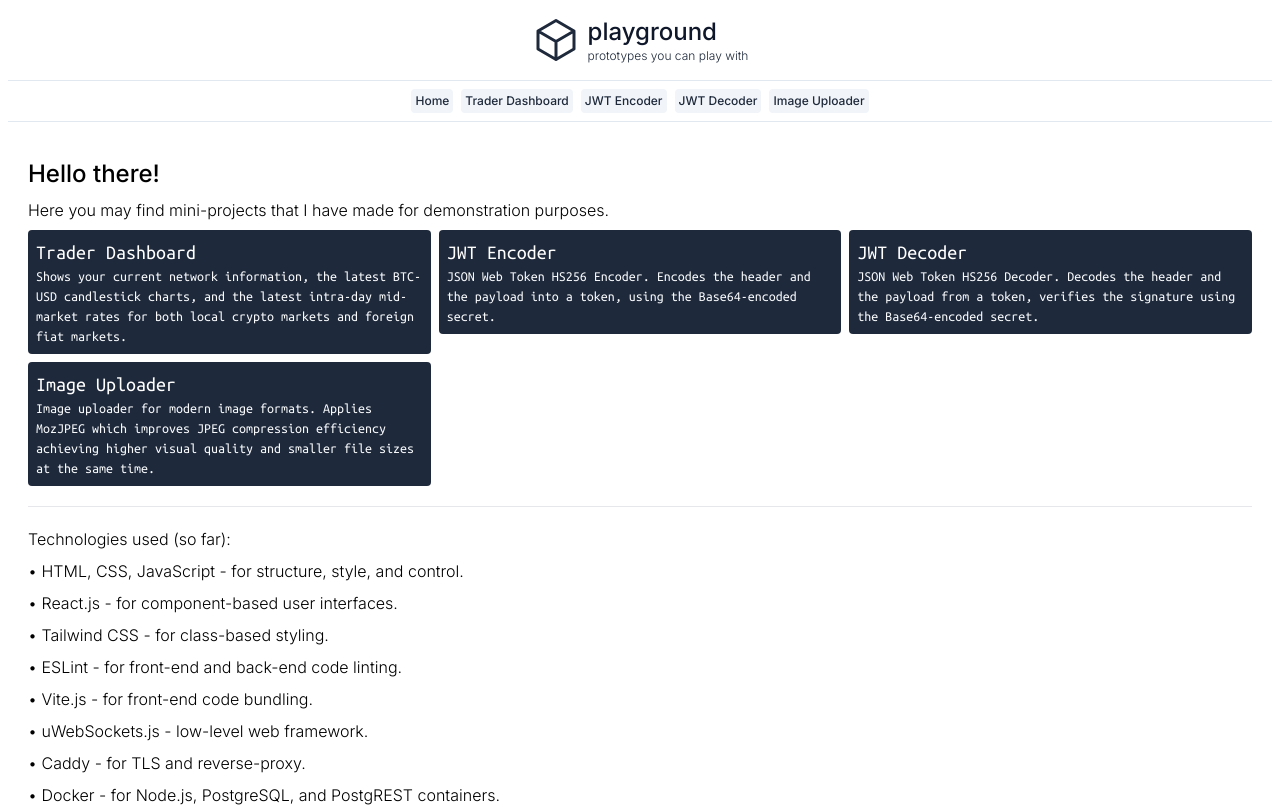
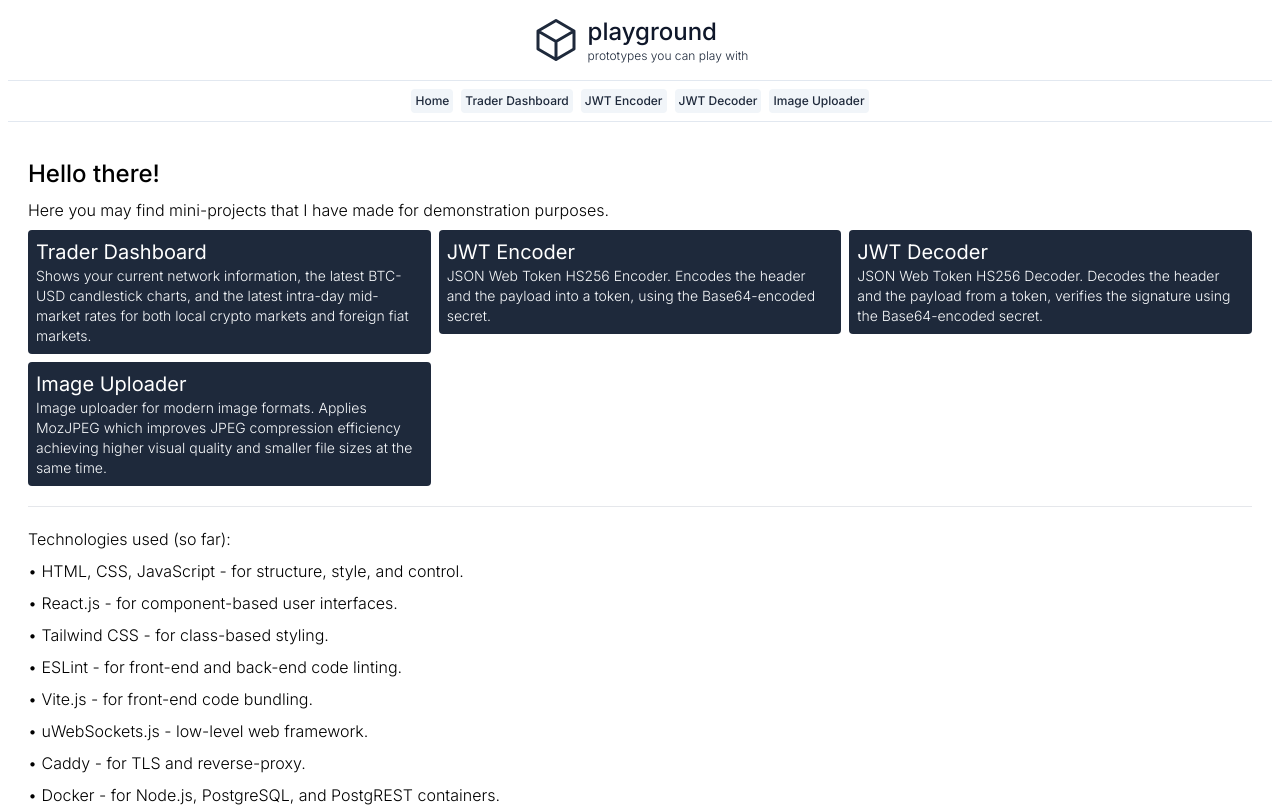
Before and after one commit to joshxyzhimself/playground, a React (Vite) app in the folder client/: page / in a window 1280 px wide. Shown: the top 807 px of the page. Built offline with nearby package versions, Linux system fonts and the light colour scheme.

Commit message:
replace ubuntu-mono with inter

```diff
--- a/client/src/pages/Home.jsx
+++ b/client/src/pages/Home.jsx
@@ -25,10 +25,10 @@ export const Home = (props) => {
           <div className="w-full md:w-1/2 lg:w-1/3 p-1">
             <Link history={history} href="/trader-dashboard">
               <div className="p-2 bg-slate-800 rounded" >
-                <div className="ubuntu-mono text-left text-xl font-normal text-white">
+                <div className="text-left text-xl font-normal text-white">
                   Trader Dashboard
                 </div>
-                <div className="ubuntu-mono text-left text-sm font-light text-slate-50">
+                <div className="text-left text-sm font-light text-slate-50">
                   Shows your current network information, the latest BTC-USD candlestick charts, and the latest intra-day mid-market rates for both local crypto markets and foreign fiat markets.
                 </div>
               </div>
@@ -38,10 +38,10 @@ export const Home = (props) => {
           <div className="w-full md:w-1/2 lg:w-1/3 p-1">
             <Link history={history} href="/jwt-encoder">
               <div className="p-2 bg-slate-800 rounded" >
-                <div className="ubuntu-mono text-left text-xl font-normal text-white">
+                <div className="text-left text-xl font-normal text-white">
                   JWT Encoder
                 </div>
-                <div className="ubuntu-mono text-left text-sm font-light text-slate-50">
+                <div className="text-left text-sm font-light text-slate-50">
                   JSON Web Token HS256 Encoder. Encodes the header and the payload into a token, using the Base64-encoded secret.
                 </div>
               </div>
@@ -51,10 +51,10 @@ export const Home = (props) => {
           <div className="w-full md:w-1/2 lg:w-1/3 p-1">
             <Link history={history} href="/jwt-decoder">
               <div className="p-2 bg-slate-800 rounded" >
-                <div className="ubuntu-mono text-left text-xl font-normal text-white">
+                <div className="text-left text-xl font-normal text-white">
                   JWT Decoder
                 </div>
-                <div className="ubuntu-mono text-left text-sm font-light text-slate-50">
+                <div className="text-left text-sm font-light text-slate-50">
                   JSON Web Token HS256 Decoder. Decodes the header and the payload from a token, verifies the signature using the Base64-encoded secret.
                 </div>
               </div>
@@ -64,10 +64,10 @@ export const Home = (props) => {
           <div className="w-full md:w-1/2 lg:w-1/3 p-1">
             <Link history={history} href="/image-uploader">
               <div className="p-2 bg-slate-800 rounded" >
-                <div className="ubuntu-mono text-left text-xl font-normal text-white">
+                <div className="text-left text-xl font-normal text-white">
                   Image Uploader
                 </div>
-                <div className="ubuntu-mono text-left text-sm font-light text-slate-50">
+                <div className="text-left text-sm font-light text-slate-50">
                   Image uploader for modern image formats. Applies MozJPEG which improves JPEG compression efficiency achieving higher visual quality and smaller file sizes at the same time.
                 </div>
               </div>
```
